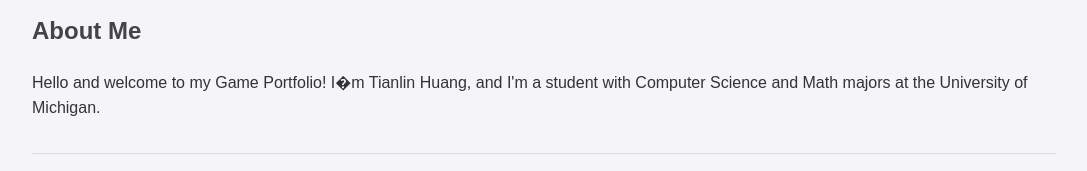
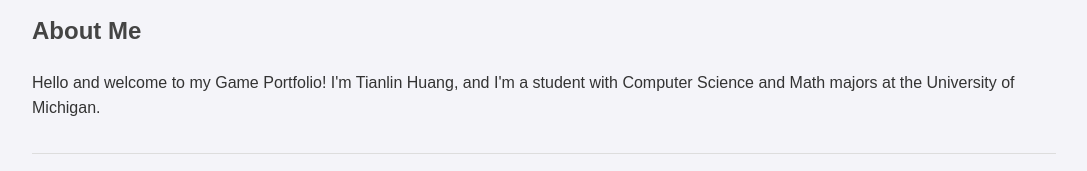
Before and after one commit to CoffeeTheBlackCat/Portfolio, a plain HTML site: page index.html in a window 1280 px wide. Shown: the part 206-377 px from the top of the page, without its empty margins (96-1183 px from the left). Drawn offline with Linux system fonts and the light colour scheme.

Commit message:
Update index.html

```diff
--- a/index.html
+++ b/index.html
@@ -80,7 +80,7 @@
 
     <section class="section" id="about">
         <h2>About Me</h2>
-        <p>Hello and welcome to my Game Portfolio! I�m Tianlin Huang, and I'm a student with Computer Science and Math majors at the University of Michigan.</p>
+        <p>Hello and welcome to my Game Portfolio! I'm Tianlin Huang, and I'm a student with Computer Science and Math majors at the University of Michigan.</p>
     </section>
 
     <section class="section" id="projects">
```
